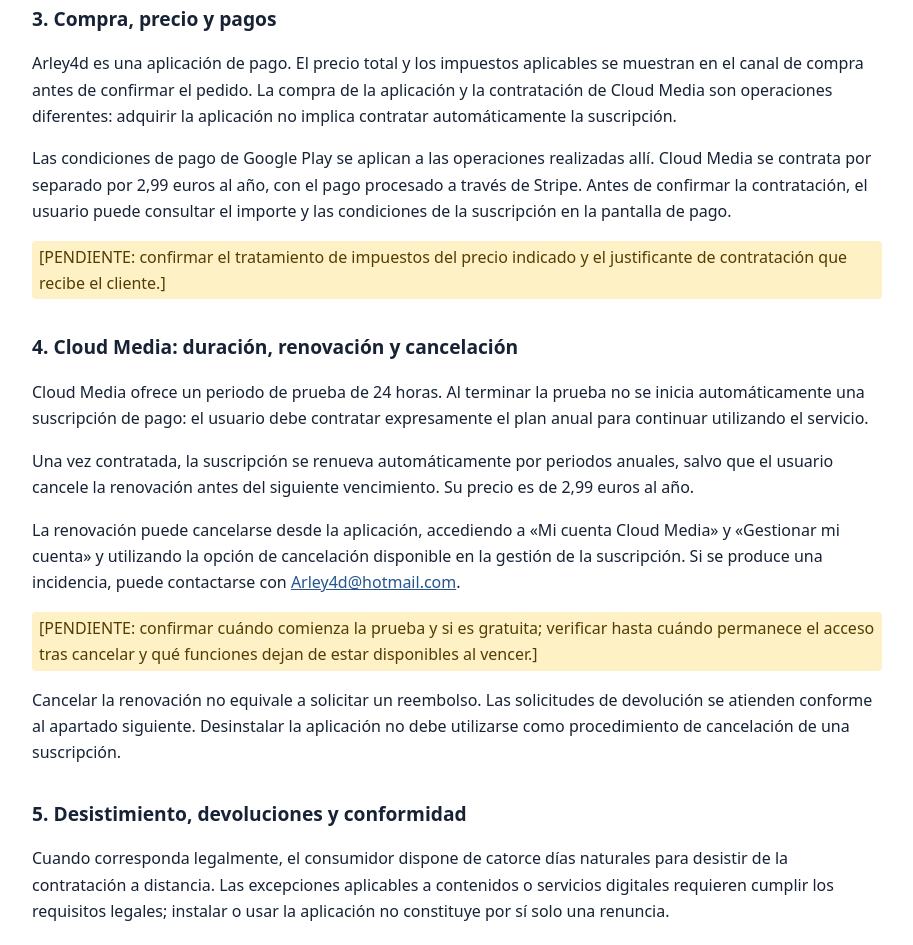
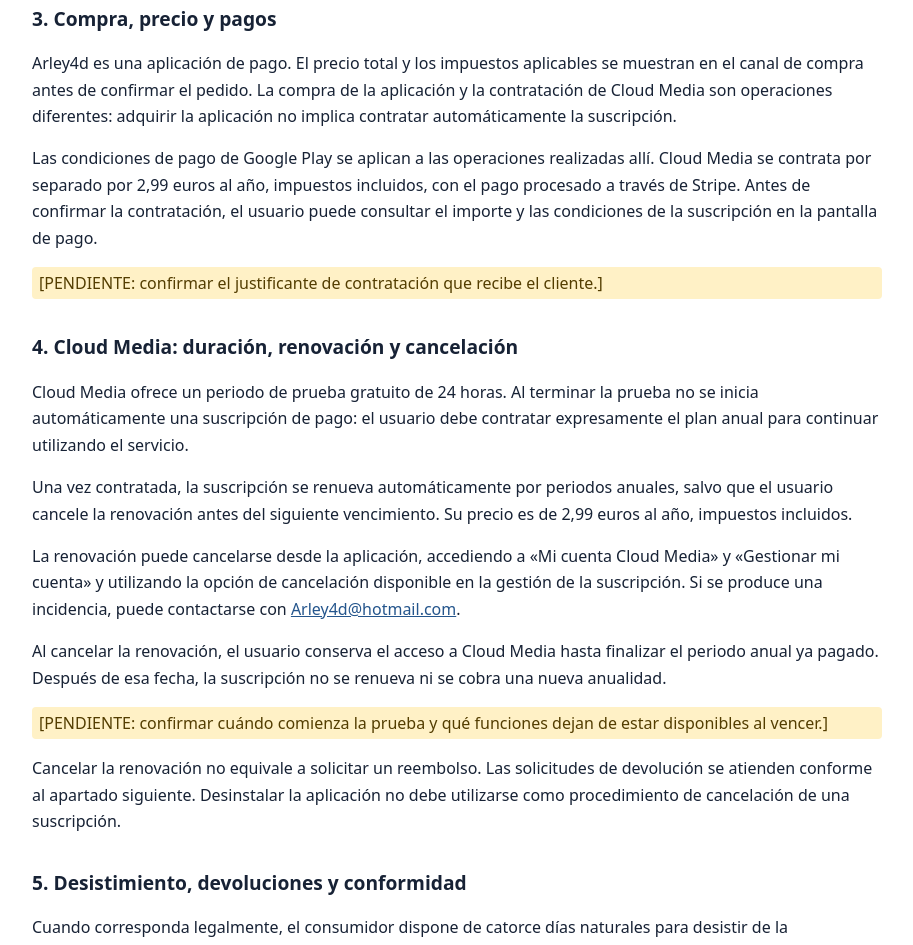
Before and after one commit to Arley4d/arley4d-legal, a plain HTML site: page index.html in a window 1280 px wide. Shown: the part 1154-2099 px from the top of the page, without its empty margins (183-1096 px from the left). Drawn offline with Linux system fonts and the light colour scheme.

Commit message:
Add files via upload

```diff
--- a/index.html
+++ b/index.html
@@ -40,14 +40,15 @@
 
 <h2>3. Compra, precio y pagos</h2>
 <p>Arley4d es una aplicación de pago. El precio total y los impuestos aplicables se muestran en el canal de compra antes de confirmar el pedido. La compra de la aplicación y la contratación de Cloud Media son operaciones diferentes: adquirir la aplicación no implica contratar automáticamente la suscripción.</p>
-<p>Las condiciones de pago de Google Play se aplican a las operaciones realizadas allí. Cloud Media se contrata por separado por 2,99 euros al año, con el pago procesado a través de Stripe. Antes de confirmar la contratación, el usuario puede consultar el importe y las condiciones de la suscripción en la pantalla de pago.</p>
-<p class="pending">[PENDIENTE: confirmar el tratamiento de impuestos del precio indicado y el justificante de contratación que recibe el cliente.]</p>
+<p>Las condiciones de pago de Google Play se aplican a las operaciones realizadas allí. Cloud Media se contrata por separado por 2,99 euros al año, impuestos incluidos, con el pago procesado a través de Stripe. Antes de confirmar la contratación, el usuario puede consultar el importe y las condiciones de la suscripción en la pantalla de pago.</p>
+<p class="pending">[PENDIENTE: confirmar el justificante de contratación que recibe el cliente.]</p>
 
 <h2>4. Cloud Media: duración, renovación y cancelación</h2>
-<p>Cloud Media ofrece un periodo de prueba de 24 horas. Al terminar la prueba no se inicia automáticamente una suscripción de pago: el usuario debe contratar expresamente el plan anual para continuar utilizando el servicio.</p>
-<p>Una vez contratada, la suscripción se renueva automáticamente por periodos anuales, salvo que el usuario cancele la renovación antes del siguiente vencimiento. Su precio es de 2,99 euros al año.</p>
+<p>Cloud Media ofrece un periodo de prueba gratuito de 24 horas. Al terminar la prueba no se inicia automáticamente una suscripción de pago: el usuario debe contratar expresamente el plan anual para continuar utilizando el servicio.</p>
+<p>Una vez contratada, la suscripción se renueva automáticamente por periodos anuales, salvo que el usuario cancele la renovación antes del siguiente vencimiento. Su precio es de 2,99 euros al año, impuestos incluidos.</p>
 <p>La renovación puede cancelarse desde la aplicación, accediendo a «Mi cuenta Cloud Media» y «Gestionar mi cuenta» y utilizando la opción de cancelación disponible en la gestión de la suscripción. Si se produce una incidencia, puede contactarse con <a href="mailto:Arley4d@hotmail.com">Arley4d@hotmail.com</a>.</p>
-<p class="pending">[PENDIENTE: confirmar cuándo comienza la prueba y si es gratuita; verificar hasta cuándo permanece el acceso tras cancelar y qué funciones dejan de estar disponibles al vencer.]</p>
+<p>Al cancelar la renovación, el usuario conserva el acceso a Cloud Media hasta finalizar el periodo anual ya pagado. Después de esa fecha, la suscripción no se renueva ni se cobra una nueva anualidad.</p>
+<p class="pending">[PENDIENTE: confirmar cuándo comienza la prueba y qué funciones dejan de estar disponibles al vencer.]</p>
 <p>Cancelar la renovación no equivale a solicitar un reembolso. Las solicitudes de devolución se atienden conforme al apartado siguiente. Desinstalar la aplicación no debe utilizarse como procedimiento de cancelación de una suscripción.</p>
 
 <h2>5. Desistimiento, devoluciones y conformidad</h2>
```
